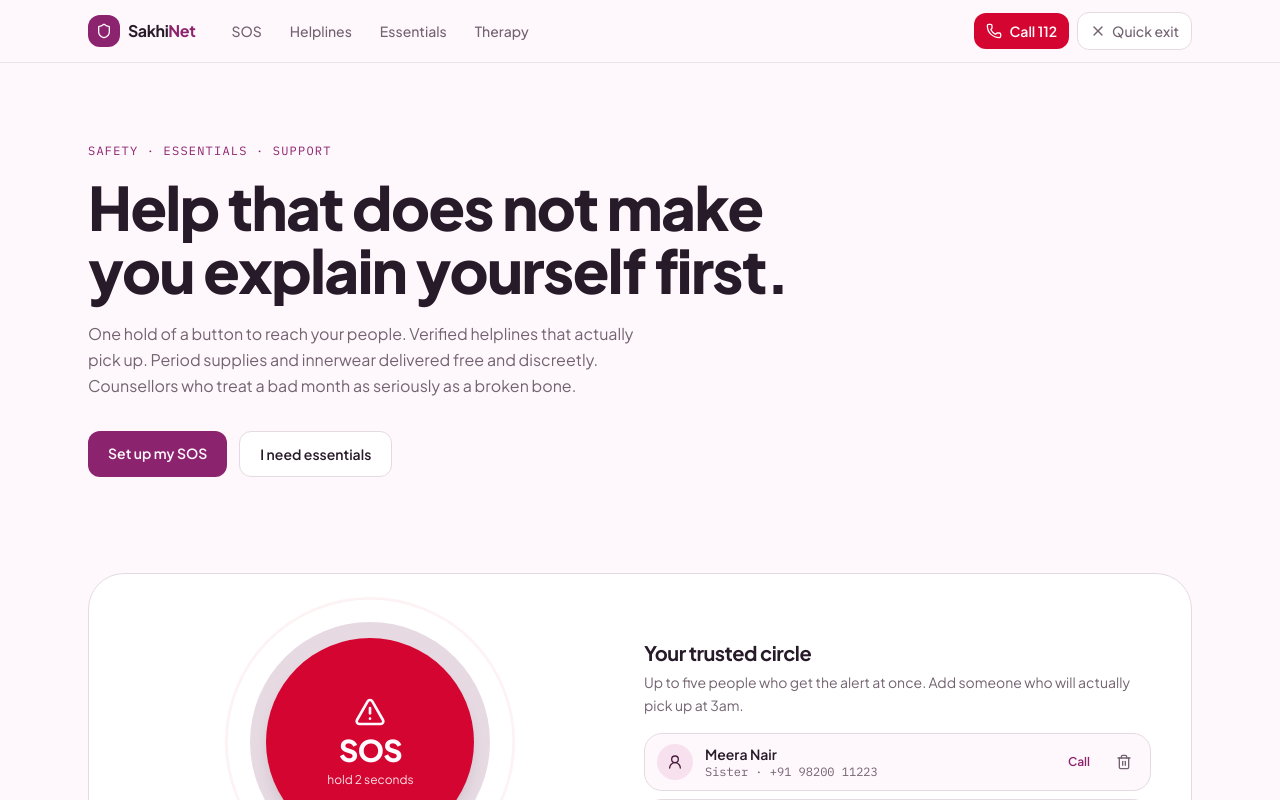
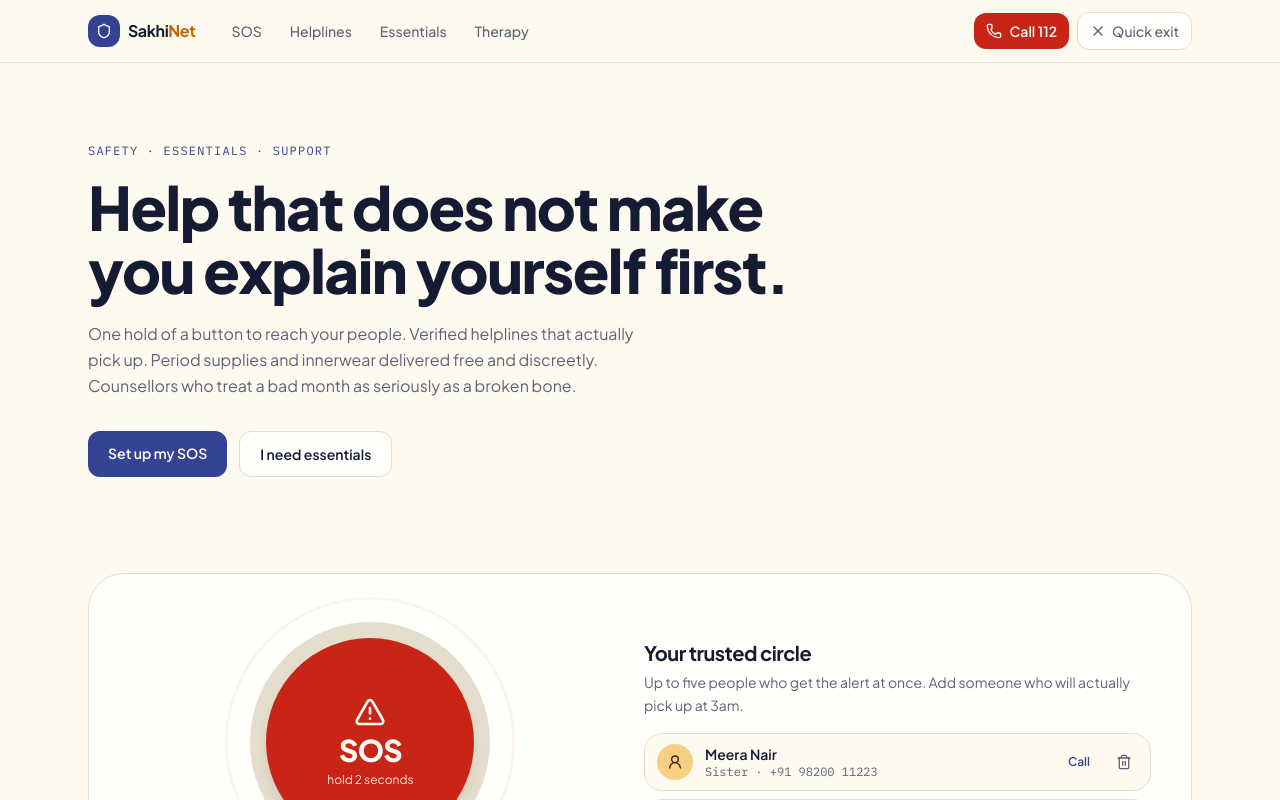
Before and after one commit to pravallikakandi0222/sakhinet, a Next.js app: page / in a window 1280 px wide. Shown: the top 800 px of the page. Built offline with nearby package versions, Linux system fonts and the light colour scheme.

Commit message:
feat: update color variables and theme colors for light/dark modes

```diff
--- a/app/globals.css
+++ b/app/globals.css
@@ -7,6 +7,7 @@
 @theme inline {
   --font-sans: 'Plus Jakarta Sans', 'Plus Jakarta Sans Fallback';
   --font-mono: 'IBM Plex Mono', 'IBM Plex Mono Fallback';
+  --color-saffron: var(--saffron);
   --color-ring: var(--ring);
   --color-input: var(--input);
   --color-border: var(--border);
@@ -36,49 +37,51 @@
 
 :root {
   color-scheme: light;
-  --background: oklch(0.985 0.008 340);
-  --foreground: oklch(0.24 0.035 322);
-  --card: oklch(1 0 0);
-  --card-foreground: oklch(0.24 0.035 322);
-  --popover: oklch(1 0 0);
-  --popover-foreground: oklch(0.24 0.035 322);
-  --primary: oklch(0.45 0.16 342);
-  --primary-foreground: oklch(0.99 0.005 340);
-  --secondary: oklch(0.955 0.016 340);
-  --secondary-foreground: oklch(0.32 0.06 335);
-  --muted: oklch(0.955 0.012 340);
-  --muted-foreground: oklch(0.52 0.03 330);
-  --accent: oklch(0.93 0.03 340);
-  --accent-foreground: oklch(0.3 0.08 338);
-  --destructive: oklch(0.55 0.22 22);
-  --destructive-foreground: oklch(0.99 0.005 340);
-  --border: oklch(0.9 0.018 338);
-  --input: oklch(0.9 0.018 338);
-  --ring: oklch(0.45 0.16 342);
+  --background: oklch(0.985 0.014 88);
+  --foreground: oklch(0.23 0.048 272);
+  --card: oklch(1 0.004 90);
+  --card-foreground: oklch(0.23 0.048 272);
+  --popover: oklch(1 0.004 90);
+  --popover-foreground: oklch(0.23 0.048 272);
+  --primary: oklch(0.42 0.135 272);
+  --primary-foreground: oklch(0.99 0.01 90);
+  --secondary: oklch(0.955 0.024 88);
+  --secondary-foreground: oklch(0.3 0.06 272);
+  --muted: oklch(0.955 0.018 88);
+  --muted-foreground: oklch(0.5 0.032 275);
+  --accent: oklch(0.87 0.105 84);
+  --accent-foreground: oklch(0.28 0.07 65);
+  --destructive: oklch(0.54 0.2 30);
+  --destructive-foreground: oklch(0.99 0.01 90);
+  --border: oklch(0.9 0.024 86);
+  --input: oklch(0.9 0.024 86);
+  --ring: oklch(0.42 0.135 272);
+  --saffron: oklch(0.6 0.155 58);
   --radius: 0.75rem;
 }
 
 .dark {
   color-scheme: dark;
-  --background: oklch(0.17 0.03 322);
-  --foreground: oklch(0.97 0.01 340);
-  --card: oklch(0.22 0.035 324);
-  --card-foreground: oklch(0.97 0.01 340);
-  --popover: oklch(0.22 0.035 324);
-  --popover-foreground: oklch(0.97 0.01 340);
-  --primary: oklch(0.78 0.14 340);
-  --primary-foreground: oklch(0.2 0.05 330);
-  --secondary: oklch(0.28 0.04 328);
-  --secondary-foreground: oklch(0.95 0.015 340);
-  --muted: oklch(0.27 0.035 328);
-  --muted-foreground: oklch(0.73 0.03 335);
-  --accent: oklch(0.32 0.06 335);
-  --accent-foreground: oklch(0.96 0.015 340);
-  --destructive: oklch(0.65 0.2 22);
-  --destructive-foreground: oklch(0.16 0.03 322);
+  --background: oklch(0.17 0.038 272);
+  --foreground: oklch(0.96 0.014 88);
+  --card: oklch(0.22 0.042 272);
+  --card-foreground: oklch(0.96 0.014 88);
+  --popover: oklch(0.22 0.042 272);
+  --popover-foreground: oklch(0.96 0.014 88);
+  --primary: oklch(0.82 0.125 82);
+  --primary-foreground: oklch(0.21 0.05 272);
+  --secondary: oklch(0.28 0.045 272);
+  --secondary-foreground: oklch(0.95 0.014 88);
+  --muted: oklch(0.27 0.04 272);
+  --muted-foreground: oklch(0.73 0.028 84);
+  --accent: oklch(0.34 0.06 78);
+  --accent-foreground: oklch(0.95 0.02 84);
+  --destructive: oklch(0.64 0.19 30);
+  --destructive-foreground: oklch(0.16 0.035 272);
   --border: oklch(1 0 0 / 14%);
   --input: oklch(1 0 0 / 18%);
-  --ring: oklch(0.78 0.14 340);
+  --ring: oklch(0.82 0.125 82);
+  --saffron: oklch(0.78 0.15 62);
 }
 
 @layer base {
--- a/app/layout.tsx
+++ b/app/layout.tsx
@@ -33,8 +33,8 @@ export const metadata: Metadata = {
 export const viewport: Viewport = {
   colorScheme: 'light dark',
   themeColor: [
-    { media: '(prefers-color-scheme: light)', color: '#fdf6fa' },
-    { media: '(prefers-color-scheme: dark)', color: '#1b1119' },
+    { media: '(prefers-color-scheme: light)', color: '#fbf8f0' },
+    { media: '(prefers-color-scheme: dark)', color: '#141428' },
   ],
 }
 
--- a/components/site-footer.tsx
+++ b/components/site-footer.tsx
@@ -7,7 +7,7 @@ export function SiteFooter() {
         <div className="max-w-sm">
           <p className="flex items-center gap-2 text-base font-bold">
             <Shield className="size-4 text-primary" aria-hidden="true" />
-            Sakhi<span className="text-primary">Net</span>
+            Sakhi<span className="text-saffron">Net</span>
           </p>
           <p className="mt-3 text-sm leading-relaxed text-muted-foreground">
             Built with survivors, ASHA workers and volunteer counsellors. Nothing you enter
--- a/components/site-header.tsx
+++ b/components/site-header.tsx
@@ -22,7 +22,7 @@ export function SiteHeader() {
             <Shield className="size-4" aria-hidden="true" />
           </span>
           <span className="text-base font-bold tracking-tight">
-            Sakhi<span className="text-primary">Net</span>
+            Sakhi<span className="text-saffron">Net</span>
           </span>
         </a>
 
```
